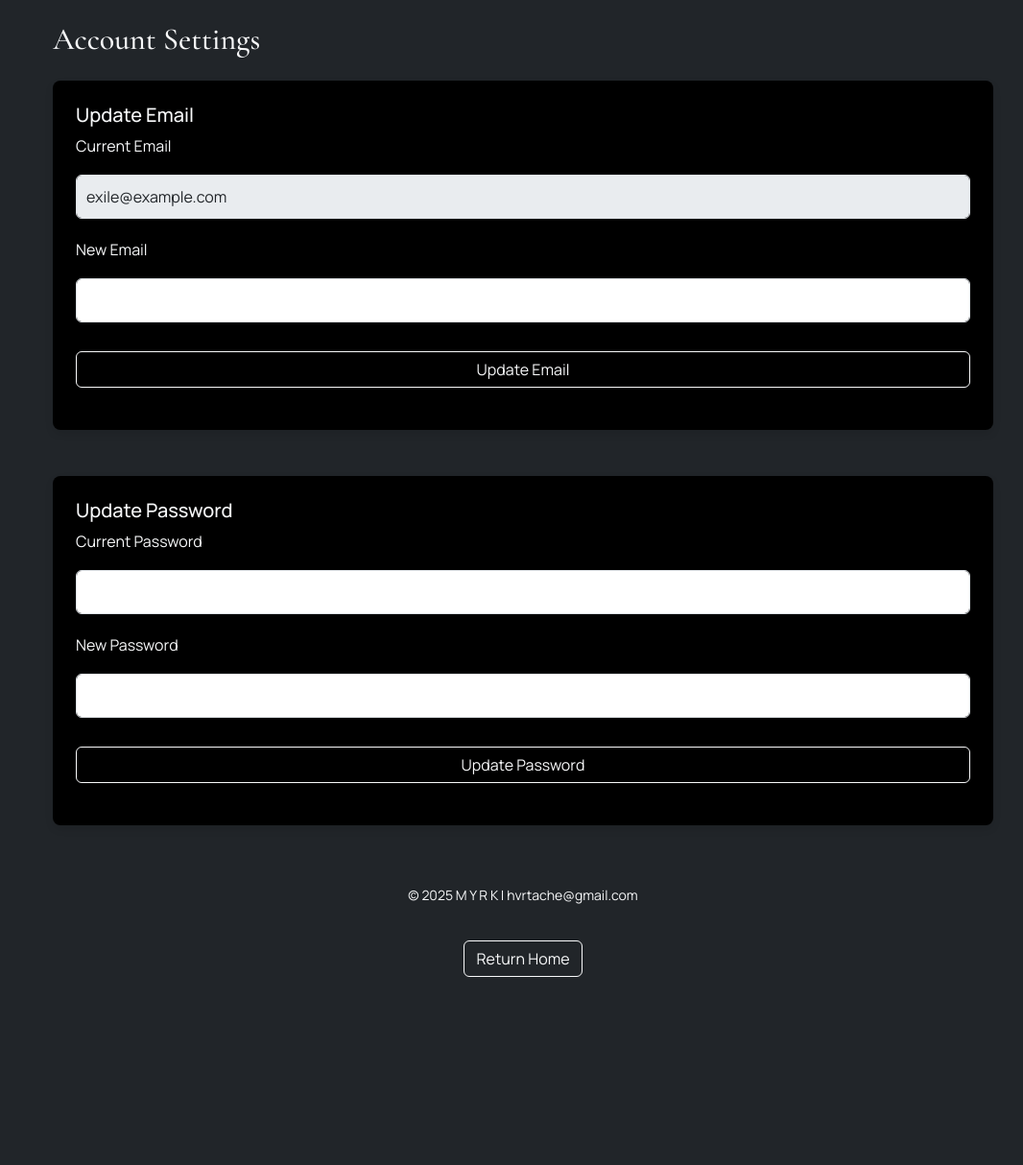
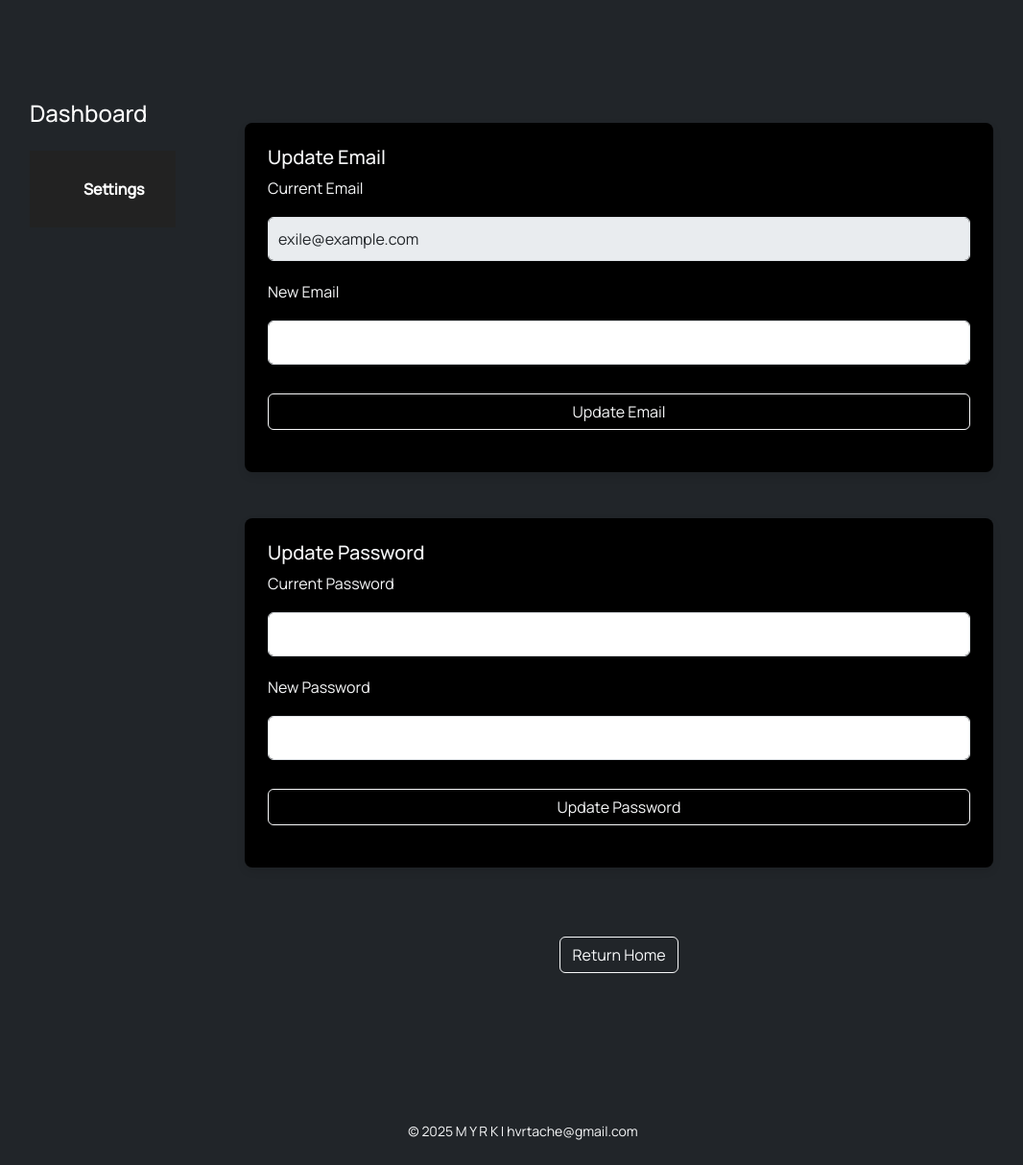
Before and after one commit to JotunnheimExile/M-Y-R-K, a Flask app: page /dashboard in a window 1280 px wide. Shown: the part 56-1270 px from the top of the page at 96% size, without its empty margins (95-1161 px from the left). Before the commit the page ends 1074 px from the top, so only its background shows below. Run offline with Flask 3, Linux system fonts and the light colour scheme; a user stored in the database is signed in.

Commit message:
Dashboard and Auth changes

```diff
--- a/app.py
+++ b/app.py
@@ -2,7 +2,7 @@
 from flask import Flask, render_template, request, redirect, url_for, session, flash
 from admin import MyAdminIndexView, SecureModelView
 from flask_admin import Admin
-from flask_login import logout_user, login_required, login_user, current_user, user_logged_in
+from flask_login import login_user, login_required, login_fresh, logout_user, current_user, user_logged_in
 from werkzeug.security import generate_password_hash, check_password_hash
 from datetime import timedelta
 
@@ -133,8 +133,8 @@
 
 @app.route("/logout")
 def logout():
+    session.pop("greeted", None)
     logout_user()
-    session.clear()
     flash("Logged out.", "info")
     return redirect(url_for("index"))
 
@@ -146,8 +146,10 @@
 @app.route("/dashboard")
 @login_required
 def dashboard():
-    flash(f"Glad to have You back, {current_user.username}")
     try:
+        if not login_fresh and not session.get("greeted"):
+            flash(f"Glad to have You back, {current_user.username}", "info")
+            session["greeted"] = True
         return render_template("dashboard.html")
     except Exception as e:
         return f"<h1>Dashboard Render Error</h1><pre>{e}</pre>", 500
--- a/static/styles.css
+++ b/static/styles.css
@@ -95,6 +95,13 @@
     margin: 10px 0 20px;
     padding: 10px;
     font-size: 1rem;
+}
+
+.button-wrapper {
+    display: flex;
+    justify-content: center;
+    align-items: center;
+    margin-top: 3rem;
 }
 
 button {
--- a/templates/contacts.html
+++ b/templates/contacts.html
@@ -21,6 +21,8 @@
         </div>
     </section>
     <div class="divider"></div>
-    <a href="{{ url_for('index') }}" class="btn btn-outline-light mt-4">Return Home</a>
+    <div class="container py-5 d-flex flex-column align-items-center text-center" style="min-height: 60vh;">
+        <a href="{{ url_for('index') }}" class="btn btn-outline-light mt-3">Return Home</a>
+    </div>
 </main>
 {% endblock %}
--- a/templates/dashboard.html
+++ b/templates/dashboard.html
@@ -1,16 +1,26 @@
 {% extends "base.html" %}
 
 {% block content %}
-<main class="vh-100 d-flex justify-content-center align-items-center flex-column">
+<main class="dashboard-wrapper d-flex" style="min-height: 80vh;">
+
     <!-- Sidebar -->
     <aside class="sidebar bg-dark text-white p-4" style="min-width: 200px;">
-        <h5 class="mb-4">Settings</h5>
-        <!-- More options later -->
+        <h4 class="mb-4">Dashboard</h4>
+        <ul class="nav flex-column">
+            <li class="nav-item">
+                <a class="nav-link text-white active" href="#" id="settings-tab">Settings</a>
+            </li>
+            <!-- More options later -->
+            <!--
+            <li class="nav-item">
+                <a class="nav-link text-white" href="#" id="history-tab">History</a>
+            </li>
+            -->
+        </ul>
     </aside>
 
     <!-- Main Content -->
-    <section class="settings-content p-5 w-100">
-        <h2 class="mb-4">Account Settings</h2>
+    <section class="settings-content p-5 w-100" id="settings-content">
 
         <!-- Email Update Form -->
         <form method="POST" action="{{ url_for('update_email') }}" class="mb-5">
@@ -39,8 +49,10 @@
             </div>
             <button type="submit" class="btn btn-outline-light">Update Password</button>
         </form>
+        <div class="divider mt-5"></div>
+        <div class="button-wrapper text-center">
+            <a href="{{ url_for('index') }}" class="btn btn-outline-light mt-4">Return Home</a>
+        </div>
     </section>
-    <div class="divider"></div>
-    <a href="{{ url_for('index') }}" class="btn btn-outline-light mt-4">Return Home</a>
 </main>
 {% endblock %}
--- a/templates/index.html
+++ b/templates/index.html
@@ -52,7 +52,5 @@
 
     <!-- Contacts Link-->
     <a href="{{ url_for('contacts') }}" class="btn btn-outline-light mt-3">Contacts</a>
-
 </main>
-
 {% endblock %}
```
Also changed, not shown: README.md.
